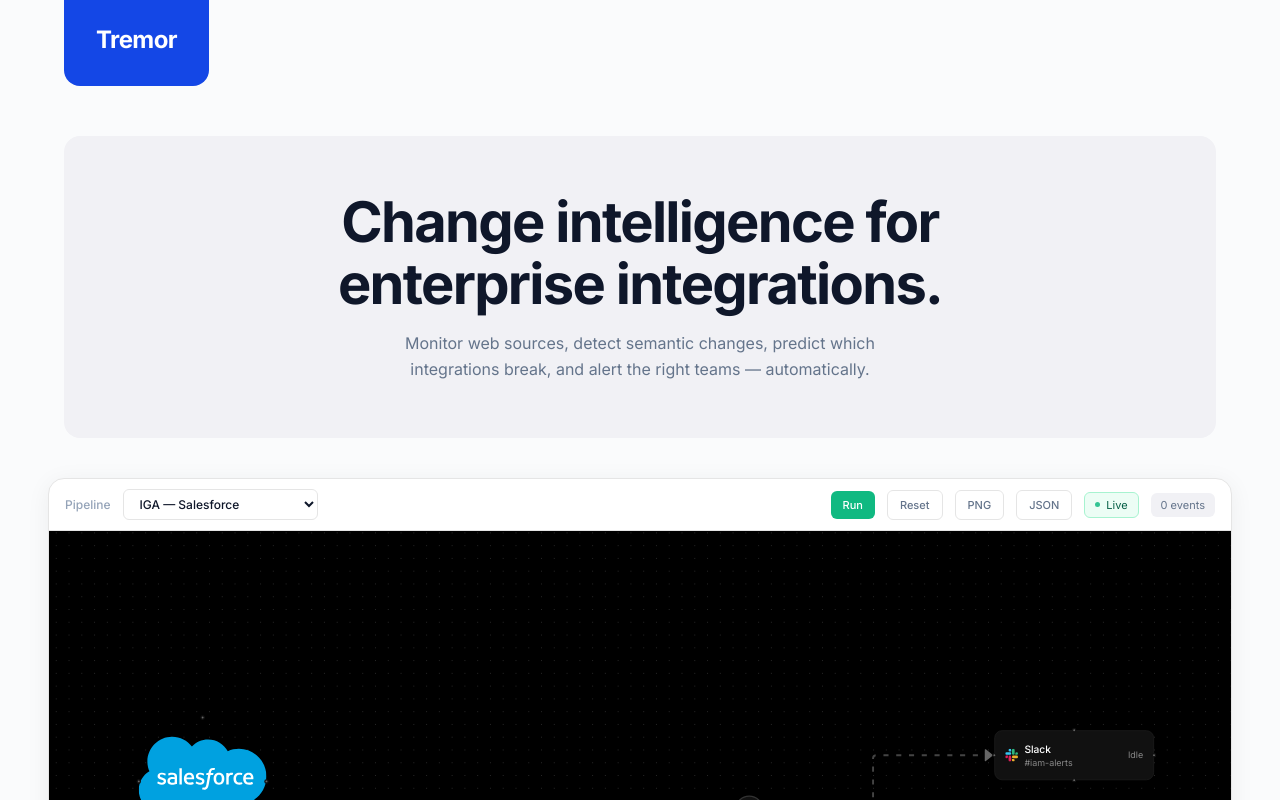
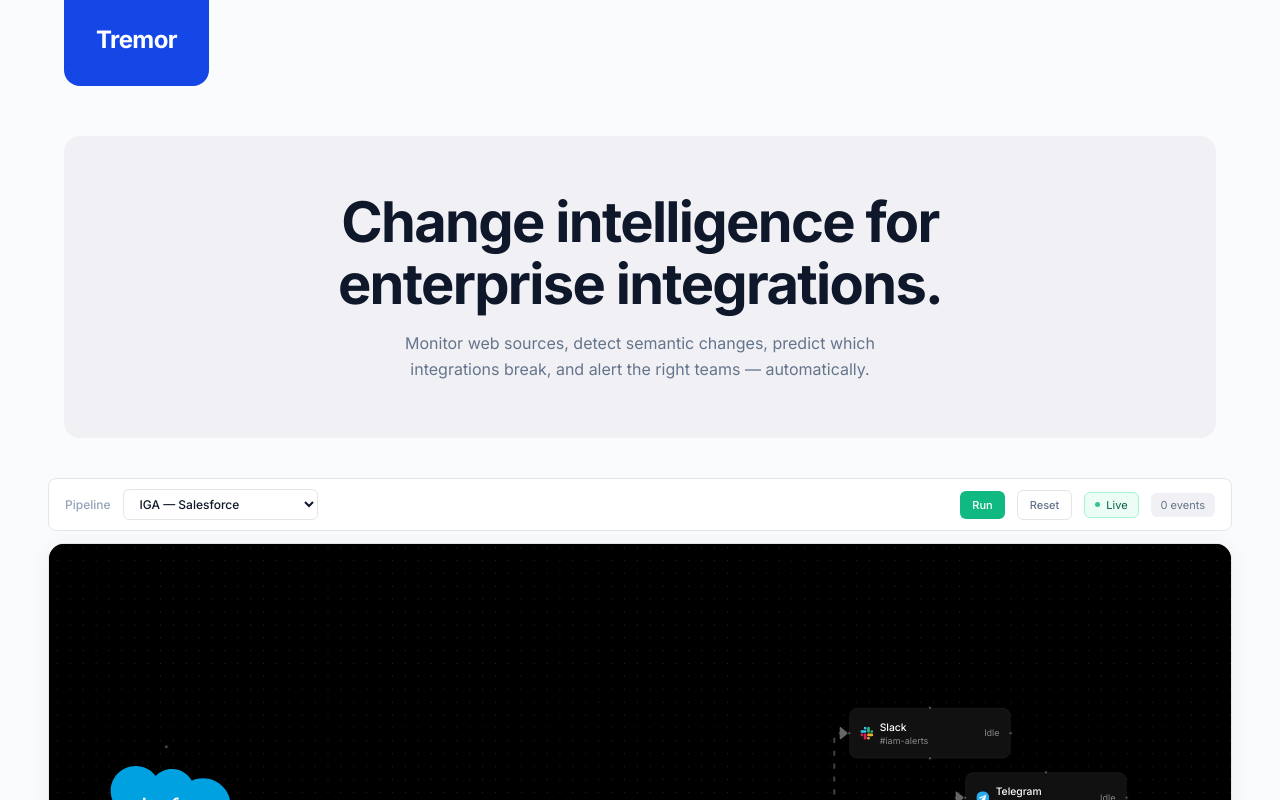
Before and after one commit to Malay-dev/tremor, a Next.js app in the folder web/: page / in a window 1280 px wide. Shown: the top 800 px of the page. Built offline with nearby package versions, Linux system fonts and the light colour scheme; grey boxes are pictures that could not be loaded.

Commit message:
feat(web): canvas zoom/pan/lock controls, toolbar with Run/Reset, node positions finalized

```diff
--- a/web/src/app/page.tsx
+++ b/web/src/app/page.tsx
@@ -2,7 +2,7 @@
 
 import { useState, useRef } from "react";
 import Hero from "@/components/Hero";
-import Canvas, { type CanvasRef } from "@/components/Canvas";
+import Canvas from "@/components/Canvas";
 import Sidebar from "@/components/Sidebar";
 import GraphModal from "@/components/GraphModal";
 import Toast, { type ToastItem } from "@/components/Toast";
@@ -46,7 +46,6 @@
 }
 
 export default function Home() {
-  const canvasRef = useRef<CanvasRef>(null);
   const [selectedNode, setSelectedNode] = useState<string | null>(null);
   const [versions, setVersions] = useState<VersionInfo[]>([]);
   const [discovering, setDiscovering] = useState(false);
@@ -56,6 +55,7 @@
   const [graphOpen, setGraphOpen] = useState(false);
   const [notificationsSent, setNotificationsSent] = useState(false);
   const [toasts, setToasts] = useState<ToastItem[]>([]);
+  const [canvasLocked, setCanvasLocked] = useState(false);
 
   const handleDiscover = () => {
     setDiscovering(true);
@@ -183,9 +183,8 @@
     <>
       <Hero />
       <section id="playground" className="px-6 md:px-12 pb-20">
-        <div className="max-w-[1440px] mx-auto rounded-2xl border overflow-hidden flex flex-col" style={{ background: "#FFFFFF", borderColor: "#E5E5E5", boxShadow: "0 4px 24px rgba(0,0,0,0.06)" }}>
-          {/* Top toolbar */}
-          <div className="flex items-center px-4 py-2.5 border-b" style={{ borderColor: "#E5E5E5" }}>
+        {/* Toolbar — outside the canvas container */}
+        <div className="max-w-[1440px] mx-auto flex items-center px-4 py-2.5 mb-3 rounded-lg border" style={{ background: "white", borderColor: "#E5E5E5" }}>
           <div className="flex items-center gap-3">
             <span className="text-[12px] font-medium" style={{ color: "#94A3B8" }}>Pipeline</span>
             <select
@@ -201,8 +200,6 @@
           <div className="ml-auto flex items-center gap-3">
             <button onClick={handleRunAll} className="text-[11px] font-medium px-3 py-1.5 rounded-md text-white" style={{ background: "#10B981" }}>Run</button>
             <button onClick={handleReset} className="text-[11px] font-medium px-3 py-1.5 rounded-md border" style={{ borderColor: "#E5E5E5", color: "#64748B" }}>Reset</button>
-              <button onClick={() => canvasRef.current?.exportPng()} className="text-[11px] font-medium px-3 py-1.5 rounded-md border" style={{ borderColor: "#E5E5E5", color: "#64748B" }}>PNG</button>
-              <button onClick={() => canvasRef.current?.exportJson()} className="text-[11px] font-medium px-3 py-1.5 rounded-md border" style={{ borderColor: "#E5E5E5", color: "#64748B" }}>JSON</button>
             <span className="flex items-center gap-1.5 text-[11px] px-2.5 py-1 rounded-md" style={{ background: "#ECFDF5", color: "#065F46", border: "1px solid #A7F3D0" }}>
               <span className="w-[5px] h-[5px] rounded-full bg-[#10B981] animate-pulse" />
               Live
@@ -213,11 +210,12 @@
           </div>
         </div>
 
+        {/* Canvas container */}
+        <div className="max-w-[1440px] mx-auto rounded-2xl border overflow-hidden flex flex-col" style={{ background: "#FFFFFF", borderColor: "#E5E5E5", boxShadow: "0 4px 24px rgba(0,0,0,0.06)" }}>
           {/* Canvas */}
           <div className="flex flex-1">
             <div className="flex-1" style={{ height: "640px" }}>
               <Canvas
-              ref={canvasRef}
               onNodeClick={(id) => setSelectedNode(id)}
               versions={versions}
               discovering={discovering}
@@ -225,6 +223,7 @@
               analysisData={analysisData}
               alertsData={alertsData}
               notificationsSent={notificationsSent}
+              locked={canvasLocked}
             />
           </div>
 
--- a/web/src/components/Canvas.tsx
+++ b/web/src/components/Canvas.tsx
@@ -3,6 +3,7 @@
 import {
   ReactFlow,
   Background,
+  Controls,
   useNodesState,
   useEdgesState,
   addEdge,
@@ -38,14 +39,14 @@
 };
 
 const initialNodes: Node[] = [
-  { id: "sf", type: "salesforce", position: { x: 40, y: 20 }, data: {} },
-  { id: "ver", type: "version", position: { x: 20, y: 240 }, data: {} },
-  { id: "bd", type: "brightdata", position: { x: 360, y: 200 }, data: {} },
-  { id: "eng", type: "tremor", position: { x: 680, y: 160 }, data: {} },
-  { id: "alerts", type: "alerts", position: { x: 1040, y: 180 }, data: {} },
-  { id: "slack", type: "slack", position: { x: 1380, y: 40 }, data: {} },
-  { id: "tg", type: "telegram", position: { x: 1380, y: 200 }, data: {} },
-  { id: "wh", type: "webhook", position: { x: 1380, y: 360 }, data: {} },
+  { id: "sf", type: "salesforce", position: { x: -20, y: -40 }, data: {} },
+  { id: "ver", type: "version", position: { x: 0, y: 260 }, data: {} },
+  { id: "bd", type: "brightdata", position: { x: 380, y: 120 }, data: {} },
+  { id: "eng", type: "tremor", position: { x: 760, y: 160 }, data: {} },
+  { id: "alerts", type: "alerts", position: { x: 1280, y: 260 }, data: {} },
+  { id: "slack", type: "slack", position: { x: 1140, y: -100 }, data: {} },
+  { id: "tg", type: "telegram", position: { x: 1320, y: 0 }, data: {} },
+  { id: "wh", type: "webhook", position: { x: 1400, y: 120 }, data: {} },
 ];
 
 const edgeDefaults = { type: "smoothstep" as const };
@@ -72,9 +73,10 @@
   analysisData?: import("@/app/page").AnalysisData;
   alertsData?: import("@/app/page").AlertsData;
   notificationsSent?: boolean;
+  locked?: boolean;
 }
 
-function CanvasInner({ onNodeClick, versions, discovering, scrapingData, analysisData, alertsData, notificationsSent, canvasRef }: CanvasProps & { canvasRef: React.Ref<CanvasRef> }) {
+function CanvasInner({ onNodeClick, versions, discovering, scrapingData, analysisData, alertsData, notificationsSent, locked, canvasRef }: CanvasProps & { canvasRef: React.Ref<CanvasRef> }) {
   const [nodes, setNodes, onNodesChange] = useNodesState(initialNodes);
   const [edges, setEdges, onEdgesChange] = useEdgesState(initialEdges);
   const flowRef = useRef<HTMLDivElement>(null);
@@ -96,11 +98,23 @@
   useImperativeHandle(canvasRef, () => ({
     exportPng: () => {
       if (flowRef.current) {
-        toPng(flowRef.current, { backgroundColor: "#000" }).then((dataUrl) => {
+        toPng(flowRef.current, {
+          backgroundColor: "#0A0A0F",
+          skipFonts: true,
+          fetchRequestInit: { mode: "no-cors" as RequestMode },
+          filter: (node) => {
+            if (node instanceof HTMLLinkElement) return false;
+            return true;
+          },
+          includeQueryParams: true,
+        }).then((dataUrl) => {
           const link = document.createElement("a");
           link.download = "tremor-pipeline.png";
           link.href = dataUrl;
           link.click();
+        }).catch(() => {
+          // Fallback: use canvas API directly
+          alert("PNG export requires allowing cross-origin access. Use browser screenshot (Cmd+Shift+4) as fallback.");
         });
       }
     },
@@ -137,20 +151,22 @@
         onNodeClick={(_event, node) => onNodeClick?.(node.id)}
         nodeTypes={nodeTypes}
         fitView
-        fitViewOptions={{ padding: 0.15 }}
+        fitViewOptions={{ padding: 0.1, minZoom: 0.6 }}
         proOptions={{ hideAttribution: true }}
-        zoomOnScroll={false}
-        zoomOnPinch={false}
-        zoomOnDoubleClick={false}
-        panOnDrag={false}
-        panOnScroll={false}
-        preventScrolling={false}
+        zoomOnScroll={!locked}
+        zoomOnPinch={!locked}
+        zoomOnDoubleClick={!locked}
+        panOnDrag={!locked}
+        panOnScroll={!locked}
+        preventScrolling={!locked}
+        nodesDraggable={!locked}
         snapToGrid={true}
         snapGrid={[20, 20]}
         defaultEdgeOptions={edgeDefaults}
         style={{ background: "var(--bg)" }}
       >
         <Background variant={"dots" as any} gap={20} size={1.5} color="#444444" />
+      <Controls showInteractive={true} position="bottom-right" />
       </ReactFlow>
     </div>
   );
```
Lines whose indentation alone changed are shown as unchanged.
